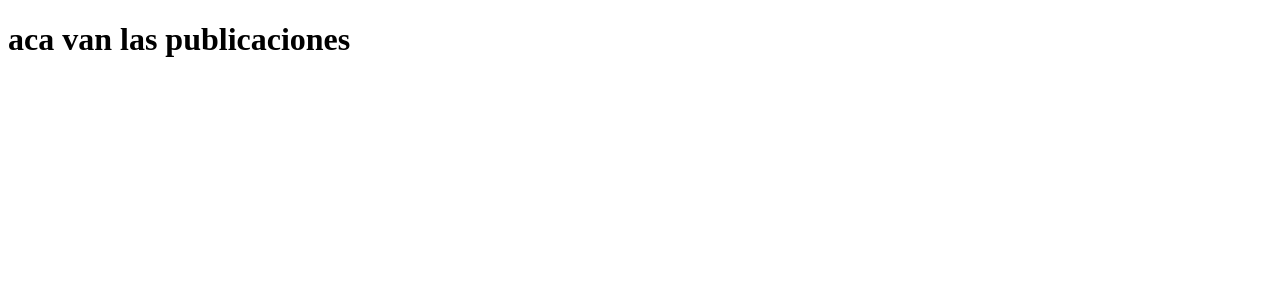
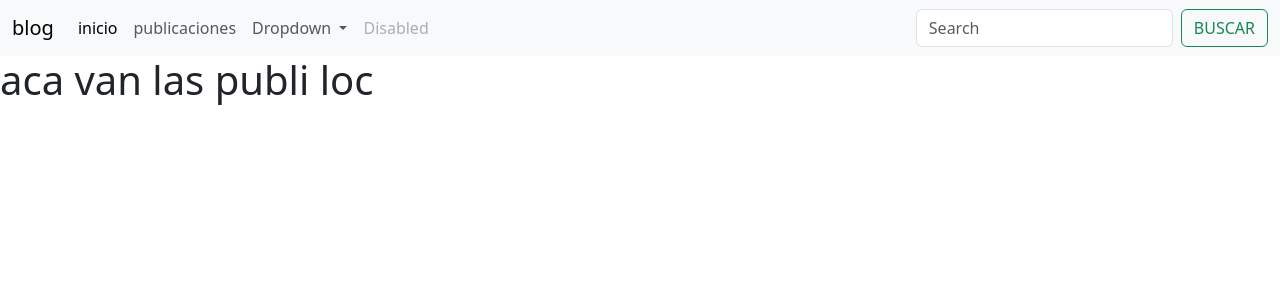
Before and after one commit to belensb/Block-B, a Django app: template Proyecto_Final/templates/publicaciones.html in a window 1280 px wide. Shown: the top 300 px of the page. Run offline with Django 4.2, Linux system fonts and the light colour scheme; the template is opened without the code that fills it, so the values that code supplies are empty; parts of the project's set-up code (start-up, migrations or seed data) failed here and were passed over.

Commit message:
nuevos archivos

```diff
--- a/Proyecto_Final/Proyecto_Final/urls.py
+++ b/Proyecto_Final/Proyecto_Final/urls.py
@@ -21,7 +21,5 @@ from . import views #importamos los views
 urlpatterns = [
     path('admin/', admin.site.urls),
     path ('', views.index_view, name='index'), # enlazamos el index con el views
-    path('publicaciones/', views.publicaciones_view, name='publicaciones' )
+    path('publicaciones', views.publicaciones_view, name='publicaciones' )
 ]
-
-akjshdfkjahsjaksjdhkjashdkjaskjdhkasd
--- /dev/null
+++ b/Proyecto_Final/templates/base.html
@@ -0,0 +1,60 @@
+<!DOCTYPE html>
+<html lang="en">
+<head>
+    <meta charset="UTF-8">
+    <meta name="viewport" content="width=device-width, initial-scale=1.0">
+    <title>Blog de Libros</title>
+    <link href="https://cdn.jsdelivr.net/npm/bootstrap@5.3.2/dist/css/bootstrap.min.css" rel="stylesheet" integrity="sha384-T3c6CoIi6uLrA9TneNEoa7RxnatzjcDSCmG1MXxSR1GAsXEV/Dwwykc2MPK8M2HN" crossorigin="anonymous">
+</head>
+<body>
+
+
+    <nav class="navbar navbar-expand-lg bg-body-tertiary">
+        <div class="container-fluid">
+          <a class="navbar-brand" href="#">blog</a>
+          <button class="navbar-toggler" type="button" data-bs-toggle="collapse" data-bs-target="#navbarSupportedContent" aria-controls="navbarSupportedContent" aria-expanded="false" aria-label="Toggle navigation">
+            <span class="navbar-toggler-icon"></span>
+          </button>
+          <div class="collapse navbar-collapse" id="navbarSupportedContent">
+            <ul class="navbar-nav me-auto mb-2 mb-lg-0">
+              <li class="nav-item">
+                <a class="nav-link active" aria-current="page" href="{% url 'index' %}">inicio</a>
+              </li>
+              <li class="nav-item">
+                <a class="nav-link" href="{% url 'publicaciones' %}">publicaciones</a>
+              </li>
+              <li class="nav-item dropdown">
+                <a class="nav-link dropdown-toggle" href="#" role="button" data-bs-toggle="dropdown" aria-expanded="false">
+                  Dropdown
+                </a>
+                <ul class="dropdown-menu">
+                  <li><a class="dropdown-item" href="#">Action</a></li>
+                  <li><a class="dropdown-item" href="#">Another action</a></li>
+                  <li><hr class="dropdown-divider"></li>
+                  <li><a class="dropdown-item" href="#">Something else here</a></li>
+                </ul>
+              </li>
+              <li class="nav-item">
+                <a class="nav-link disabled" aria-disabled="true">Disabled</a>
+              </li>
+            </ul>
+            <form class="d-flex" role="search">
+              <input class="form-control me-2" type="search" placeholder="Search" aria-label="Search">
+              <button class="btn btn-outline-success" type="submit">BUSCAR</button>
+            </form>
+          </div>
+        </div>
+      </nav>
+
+
+      {% block contiene %}
+
+      {% endblock contiene %}
+
+
+
+
+
+    <script src="https://cdn.jsdelivr.net/npm/bootstrap@5.3.2/dist/js/bootstrap.bundle.min.js" integrity="sha384-C6RzsynM9kWDrMNeT87bh95OGNyZPhcTNXj1NW7RuBCsyN/o0jlpcV8Qyq46cDfL" crossorigin="anonymous"></script>
+</body>
+</html>
--- a/Proyecto_Final/templates/publicaciones.html
+++ b/Proyecto_Final/templates/publicaciones.html
@@ -1,11 +1,6 @@
-<!DOCTYPE html>
-<html lang="en">
-<head>
-    <meta charset="UTF-8">
-    <meta name="viewport" content="width=device-width, initial-scale=1.0">
-    <title>Document</title>
-</head>
-<body>
-    <h1>aca van las publicaciones</h1>
-</body>
-</html>
+{% extends 'base.html' %}
+
+
+{% block contiene %}
+    <h1>aca van las publi loc</h1>
+{% endblock contiene %}
```
Also changed, not shown: Proyecto_Final/templates/index.html (+4 -54 lines).
